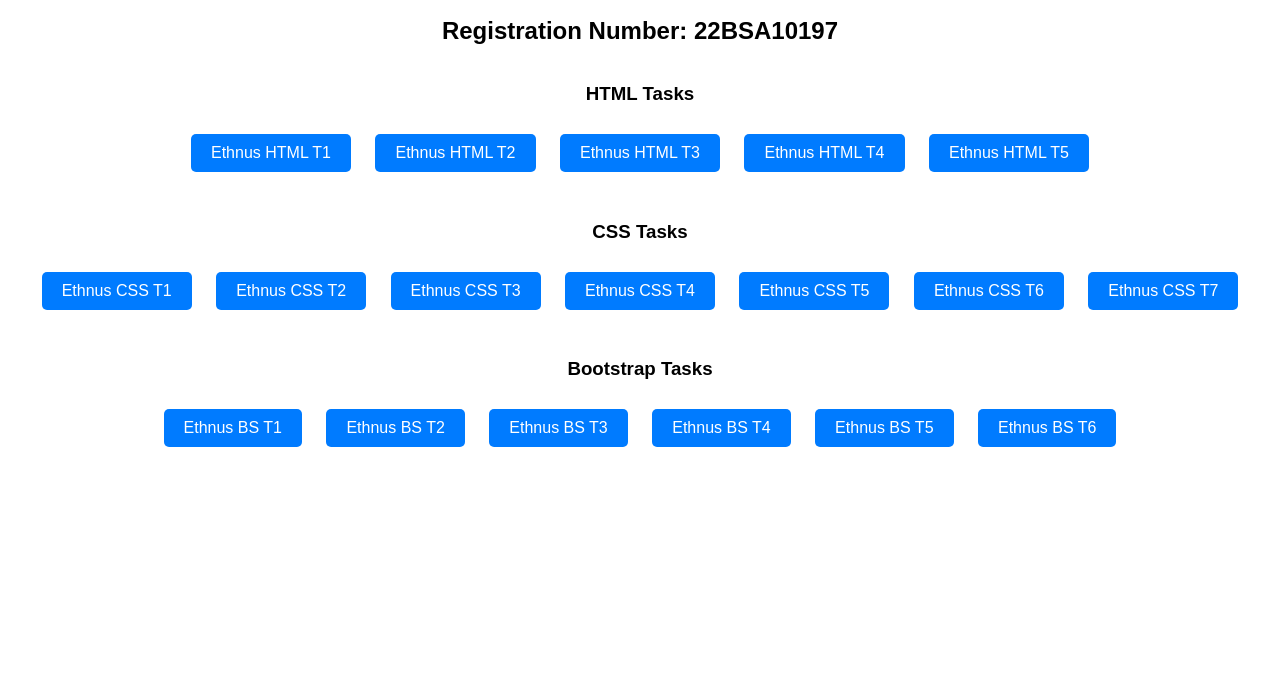
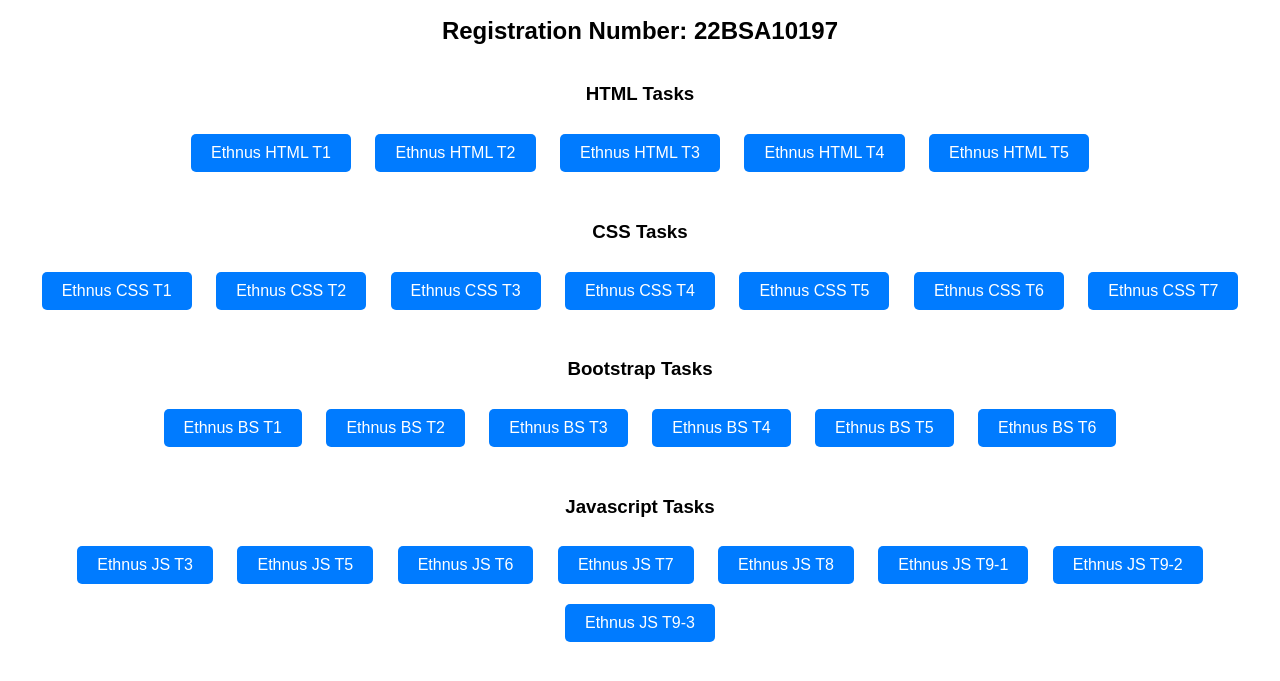
Before and after one commit to krish03aditya/Ethnus-MERN, a plain HTML site: page index.html in a window 1280 px wide. Shown: the part 111-792 px from the top of the page. Drawn offline with Linux system fonts and the light colour scheme.

Commit message:
Update index.html

```diff
--- a/index.html
+++ b/index.html
@@ -70,6 +70,18 @@
             <a class="btn" href="Ethnus BS T5.html">Ethnus BS T5</a>
             <a class="btn" href="Ethnus BS T6.html">Ethnus BS T6</a>
         </div>
+        <div class="section">
+            <h3>Javascript Tasks</h3>
+            <a class="btn" href="jstask3.html">Ethnus JS T3</a>
+            <a class="btn" href="jstask5.html">Ethnus JS T5</a>
+            <a class="btn" href="jstask6.html">Ethnus JS T6</a>
+            <a class="btn" href="jstask7.html">Ethnus JS T7</a>
+            <a class="btn" href="jstask8.html">Ethnus JS T8</a>
+            <a class="btn" href="jstask9-1.html">Ethnus JS T9-1</a>
+            <a class="btn" href="jstask9-2.html">Ethnus JS T9-2</a>
+            <a class="btn" href="jstask9-3.html">Ethnus JS T9-3</a>
+
+        </div>
     </div>
 </body>
 </html>
```
